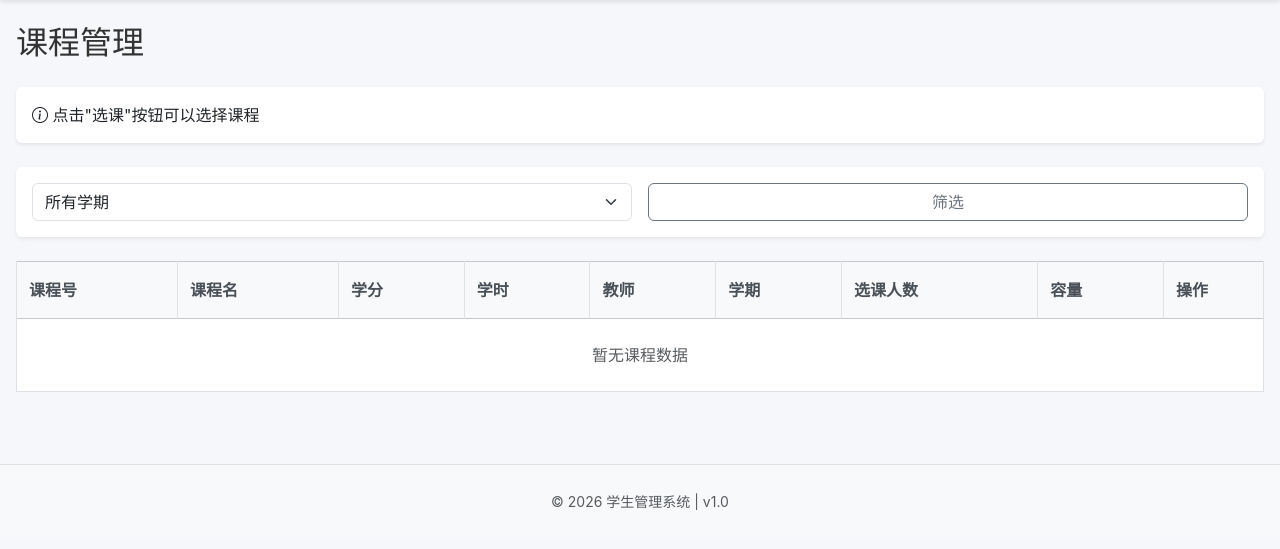
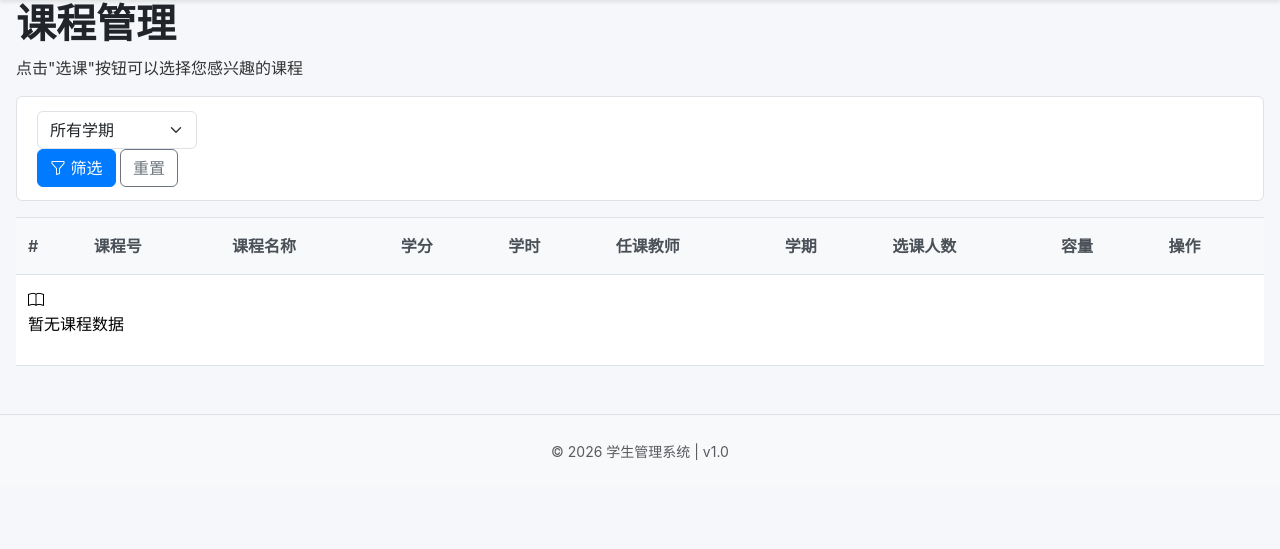
Before and after one commit to weichuyi/jystudent, a Flask app: page /courses in a window 1280 px wide. Shown: the part 57-606 px from the top of the page. Run offline with Flask 3, Linux system fonts and the light colour scheme; a user stored in the database is signed in; data that the repository does not hold is empty.

Commit message:
修订课程列表与表单模板
更新课程模板以优化布局与用户体验：在课程表单中添加页面标题区块与页头（包含返回链接及统一的标题样式），并对列表视图进行重构，新增头部/副标题、筛选/搜索栏以及响应式表格。优化行内详情展示（课程代码样式、授课教师、学分/课时、选课人数），以成功/危险状态标签显示课程容量，保留基于角色权限的“添加课程”按钮，提供学生专属的选课操作选项，并优化空数据状态展示。整体简化样式与结构，使界面呈现更清晰直观。

```diff
--- a/templates/courses/list.html
+++ b/templates/courses/list.html
@@ -1,58 +1,51 @@
 {% extends "base.html" %}
-
 {% block title %}课程管理{% endblock %}
+{% block page_title %}课程管理{% endblock %}
 
 {% block content %}
-<div class="py-4">
-    <div class="d-flex justify-content-between align-items-center mb-4">
-        <h1 class="h2 m-0">课程管理</h1>
+<div class="page-header">
+  <div>
+    <h1 class="page-title">课程管理</h1>
+    <p class="page-subtitle">{% if session.role == 'student' %}点击"选课"按钮可以选择您感兴趣的课程{% else %}管理所有课程信息{% endif %}</p>
+  </div>
   {% if session.role in ['admin', 'teacher'] %}
-        <a class="btn btn-primary" href="{{ url_for('add_course') }}">
+  <a href="{{ url_for('add_course') }}" class="btn btn-primary">
     <i class="bi bi-plus-circle"></i> 新增课程
   </a>
   {% endif %}
 </div>
 
-    {% if session.role == 'student' %}
-    <div class="card shadow-sm border-0 mb-4">
-        <div class="card-body">
-            <p class="mb-0"><i class="bi bi-info-circle"></i> 点击"选课"按钮可以选择课程</p>
-        </div>
-    </div>
-    {% endif %}
-
-    <div class="card shadow-sm border-0 mb-4">
-        <div class="card-body">
-            <form method="get" class="row g-3">
-                <div class="col-md-6">
-                    <select class="form-select" name="semester">
+<div class="card mb-3">
+  <div class="card-body" style="padding:.85rem 1.25rem">
+    <form method="get" class="search-bar">
+      <select class="form-select" name="semester" style="width:160px;flex-shrink:0">
         <option value="">所有学期</option>
         {% for s in semesters %}
         <option value="{{ s }}" {% if s == semester %}selected{% endif %}>{{ s }}</option>
         {% endfor %}
       </select>
-                </div>
-                <div class="col-md-6 d-grid gap-2">
-                    <button class="btn btn-outline-secondary" type="submit">筛选</button>
-                </div>
+      <button class="btn btn-primary" type="submit"><i class="bi bi-funnel"></i> 筛选</button>
+      <a href="{{ url_for('list_courses') }}" class="btn btn-outline-secondary">重置</a>
     </form>
   </div>
 </div>
 
+<div class="table-card">
   <div class="table-responsive">
-        <table class="table table-bordered table-hover align-middle bg-white">
-            <thead class="table-light">
+    <table class="table">
+      <thead>
         <tr>
+          <th>#</th>
           <th>课程号</th>
-                    <th>课程名</th>
+          <th>课程名称</th>
           <th>学分</th>
           <th>学时</th>
-                    <th>教师</th>
+          <th>任课教师</th>
           <th>学期</th>
           <th>选课人数</th>
           <th>容量</th>
           {% if session.role == 'student' %}
-                    <th width="100">操作</th>
+          <th>操作</th>
           {% endif %}
         </tr>
       </thead>
@@ -60,18 +53,29 @@
         {% if courses %}
         {% for course in courses %}
         <tr>
-                    <td><strong>{{ course.course_no }}</strong></td>
-                    <td>{{ course.course_name }}</td>
-                    <td>{{ course.credits or '-' }}</td>
-                    <td>{{ course.hours or '-' }}</td>
-                    <td>{{ course.teacher.name if course.teacher else '-' }}</td>
-                    <td>{{ course.semester or '-' }}</td>
+          <td style="color:#94a3b8;font-size:.78rem">{{ loop.index }}</td>
+          <td><code style="background:#f1f5f9;padding:.15em .45em;border-radius:.3rem;font-size:.8rem">{{ course.course_no }}</code></td>
+          <td class="fw-semibold">{{ course.course_name }}</td>
+          <td>{{ course.credits or '' }}</td>
+          <td>{{ course.hours or '' }}</td>
+          <td>{{ course.teacher.name if course.teacher else '' }}</td>
+          <td>{{ course.semester or '' }}</td>
           <td>{{ course.enrollments|length }}</td>
-                    <td>{{ course.max_capacity }}</td>
+          <td>
+            {% set enrolled = course.enrollments|length %}
+            {% set cap = course.max_capacity %}
+            {% if enrolled >= cap %}
+            <span class="badge badge-danger">{{ cap }} 已满</span>
+            {% else %}
+            <span class="badge badge-success">{{ cap }}</span>
+            {% endif %}
+          </td>
           {% if session.role == 'student' %}
           <td>
-                        <form method="post" action="{{ url_for('add_enrollment', course_id=course.id) }}" style="display:inline;">
-                            <button class="btn btn-sm btn-outline-success" type="submit">选课</button>
+            <form method="post" action="{{ url_for('add_enrollment', course_id=course.id) }}" style="display:inline">
+              <button class="btn btn-sm btn-outline-success" type="submit">
+                <i class="bi bi-plus"></i> 选课
+              </button>
             </form>
           </td>
           {% endif %}
@@ -79,7 +83,12 @@
         {% endfor %}
         {% else %}
         <tr>
-                    <td colspan="{% if session.role == 'student' %}9{% else %}8{% endif %}" class="text-center py-4 text-muted">暂无课程数据</td>
+          <td colspan="10">
+            <div class="no-data">
+              <i class="bi bi-book"></i>
+              <p>暂无课程数据</p>
+            </div>
+          </td>
         </tr>
         {% endif %}
       </tbody>
```
Also changed, not shown: templates/courses/form.html (+6 -2 lines). Lines whose indentation alone changed are shown as unchanged.
